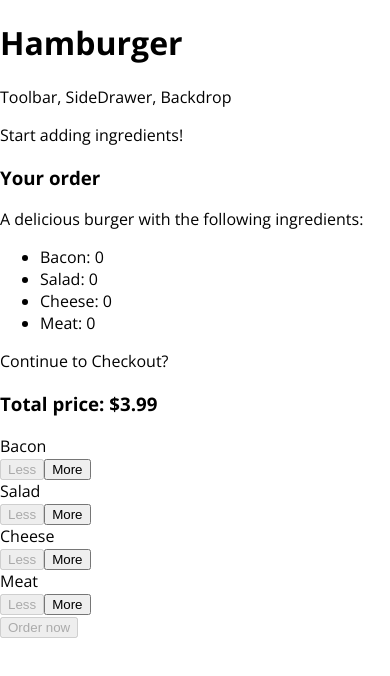
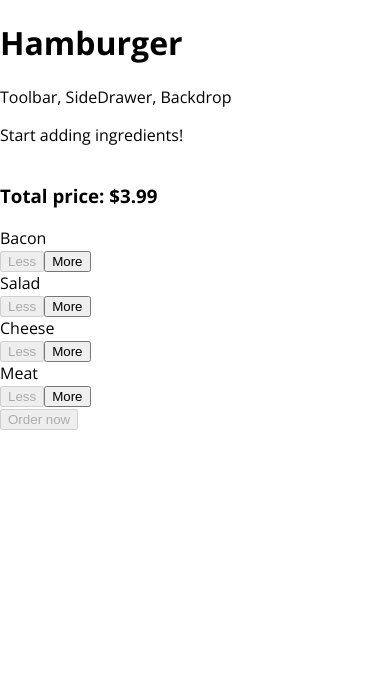
Before and after one commit to KevinTMtz/ReactApps, a React app in the folder Hamburger/: page / in a window 390 px wide. Shown: the top 676 px of the page. Built offline with nearby package versions, Linux system fonts and the light colour scheme.

Commit message:
Hamburger App: Purchase handler.

```diff
--- a/Hamburger/src/Components/Burger/BuildControls/BuildControls.js
+++ b/Hamburger/src/Components/Burger/BuildControls/BuildControls.js
@@ -27,6 +27,7 @@
     <button
       className={classes.OrderButton}
       disabled={props.unpurchaseable}
+      onClick={props.ordered}
     >
       Order now
     </button>
--- a/Hamburger/src/Components/UI/Modal/Modal.js
+++ b/Hamburger/src/Components/UI/Modal/Modal.js
@@ -3,7 +3,16 @@
 import classes from './Modal.css';
 
 const modal = (props) => (
-  <div className={classes.Modal}>{props.children}</div>
+  <div
+    className={classes.Modal}
+    style={{
+      transform: props.show ? 'translateY(0)' : 'translateY(-100vh)',
+      opacity: props.show ? '1' : '0',
+      height: props.show ? 'auto' : '0px',
+    }}
+  >
+    {props.children}
+  </div>
 );
 
 export default modal;
--- a/Hamburger/src/Containers/BurgerBuilder/BurgerBuilder.js
+++ b/Hamburger/src/Containers/BurgerBuilder/BurgerBuilder.js
@@ -18,6 +18,7 @@
     ingredients: { bacon: 0, salad: 0, cheese: 0, meat: 0 },
     totalPrice: 3.99,
     unpurchaseable: true,
+    purchasing: false,
   };
 
   updatePurchaseState(ingredients) {
@@ -60,6 +61,10 @@
     this.updatePurchaseState(updatedIngredients);
   };
 
+  purchaseHandler = () => {
+    this.setState({ purchasing: true });
+  };
+
   render() {
     const disabledInfo = {
       ...this.state.ingredients,
@@ -72,7 +77,7 @@
     return (
       <Aux>
         <Burger ingredients={this.state.ingredients} />
-        <Modal>
+        <Modal show={this.state.purchasing}>
           <OrderSummary ingredients={this.state.ingredients} />
         </Modal>
         <BuildControls
@@ -81,6 +86,7 @@
           ingredientAdded={this.addIngredientHandler}
           disabled={disabledInfo}
           unpurchaseable={this.state.unpurchaseable}
+          ordered={this.purchaseHandler}
         />
       </Aux>
     );
```
